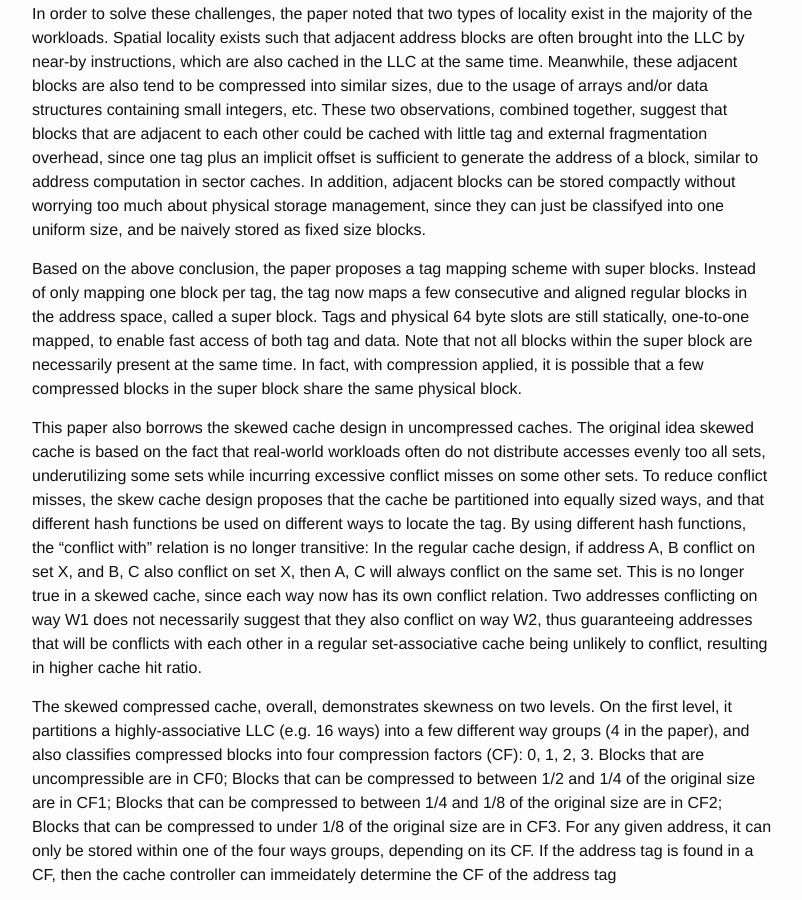
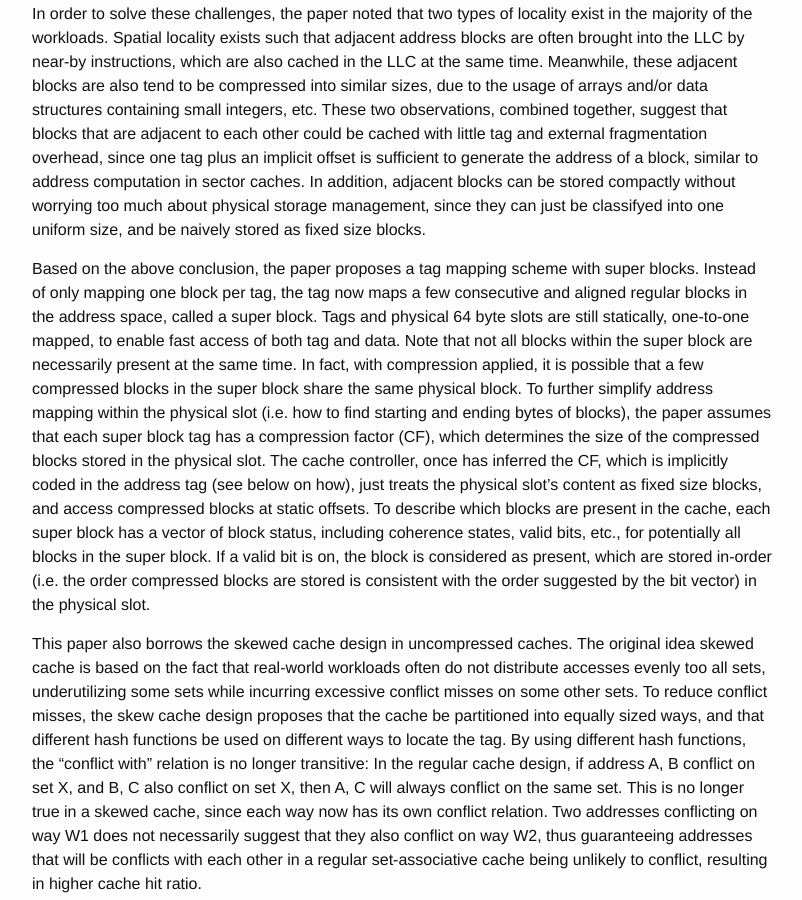
Before and after one commit to wangziqi2013/wangziqi2013.github.io, a Jekyll site: the page built from _posts/2020-06-13-skewed-compressed-cache.markdown, in a window 1280 px wide and 900 px high, scrolled down 775 px. Shown: the whole window, without its empty margins (238-1040 px from the left). Built offline with Jekyll 4.4.1, drawn with Linux system fonts in a browser that asks for light colours.

Commit message:
Finish super block

```diff
--- a/_posts/2020-06-13-skewed-compressed-cache.markdown
+++ b/_posts/2020-06-13-skewed-compressed-cache.markdown
@@ -40,6 +40,14 @@ block per tag, the tag now maps a few consecutive and aligned regular blocks in
 Tags and physical 64 byte slots are still statically, one-to-one mapped, to enable fast access of both tag and data.
 Note that not all blocks within the super block are necessarily present at the same time. In fact, with compression
 applied, it is possible that a few compressed blocks in the super block share the same physical block.
+To further simplify address mapping within the physical slot (i.e. how to find starting and ending bytes of blocks),
+the paper assumes that each super block tag has a compression factor (CF), which determines the size of the compressed blocks
+stored in the physical slot. The cache controller, once has inferred the CF, which is implicitly coded in the address tag
+(see below on how), just treats the physical slot's content as fixed size blocks, and access compressed blocks at static
+offsets. To describe which blocks are present in the cache, each super block has a vector of block status, including coherence
+states, valid bits, etc., for potentially all blocks in the super block.
+If a valid bit is on, the block is considered as present, which are stored in-order (i.e. the order compressed blocks
+are stored is consistent with the order suggested by the bit vector) in the physical slot.
 
 This paper also borrows the skewed cache design in uncompressed caches. The original idea skewed cache is based on the
 fact that real-world workloads often do not distribute accesses evenly too all sets, underutilizing some sets while
```
